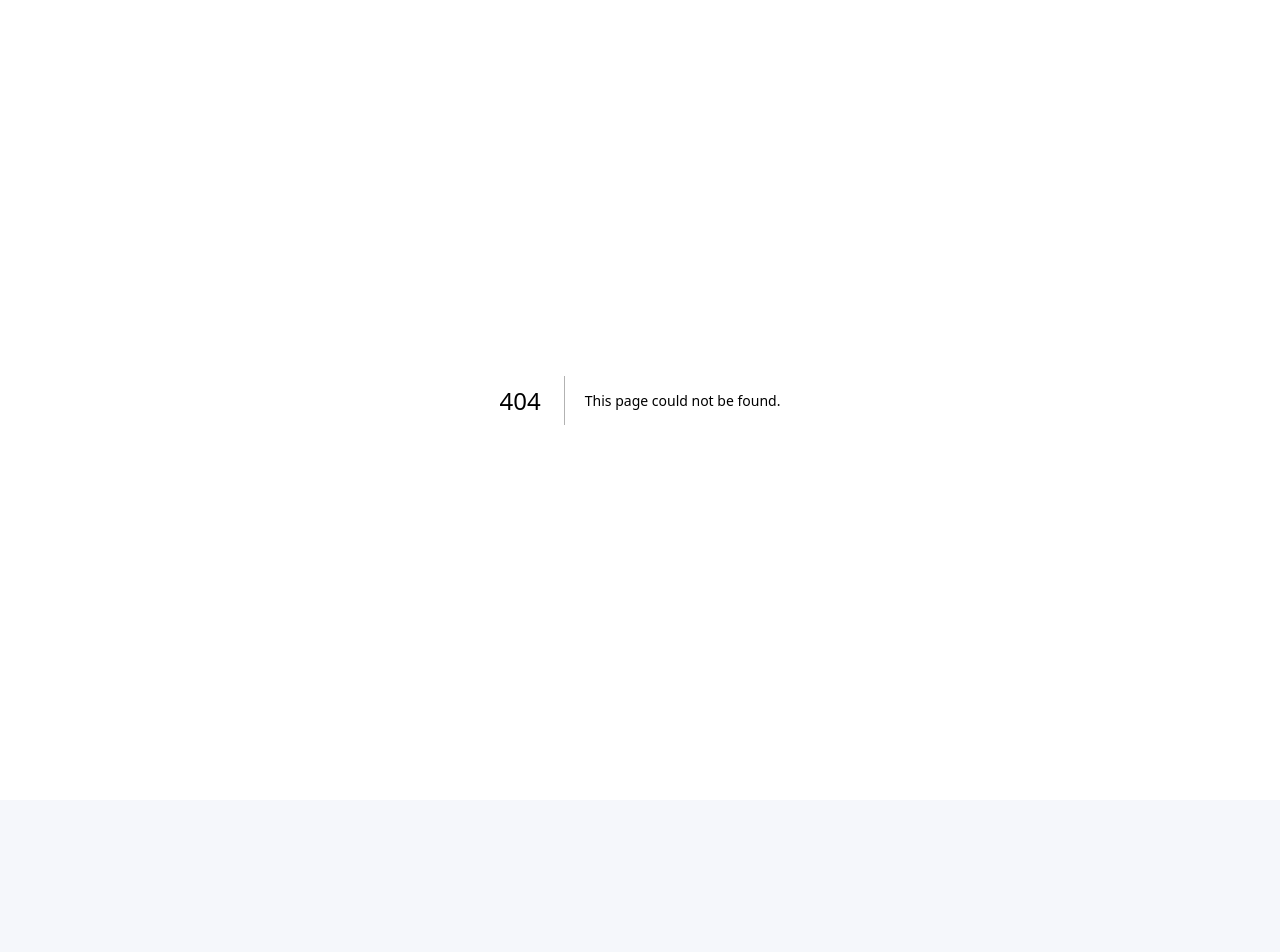
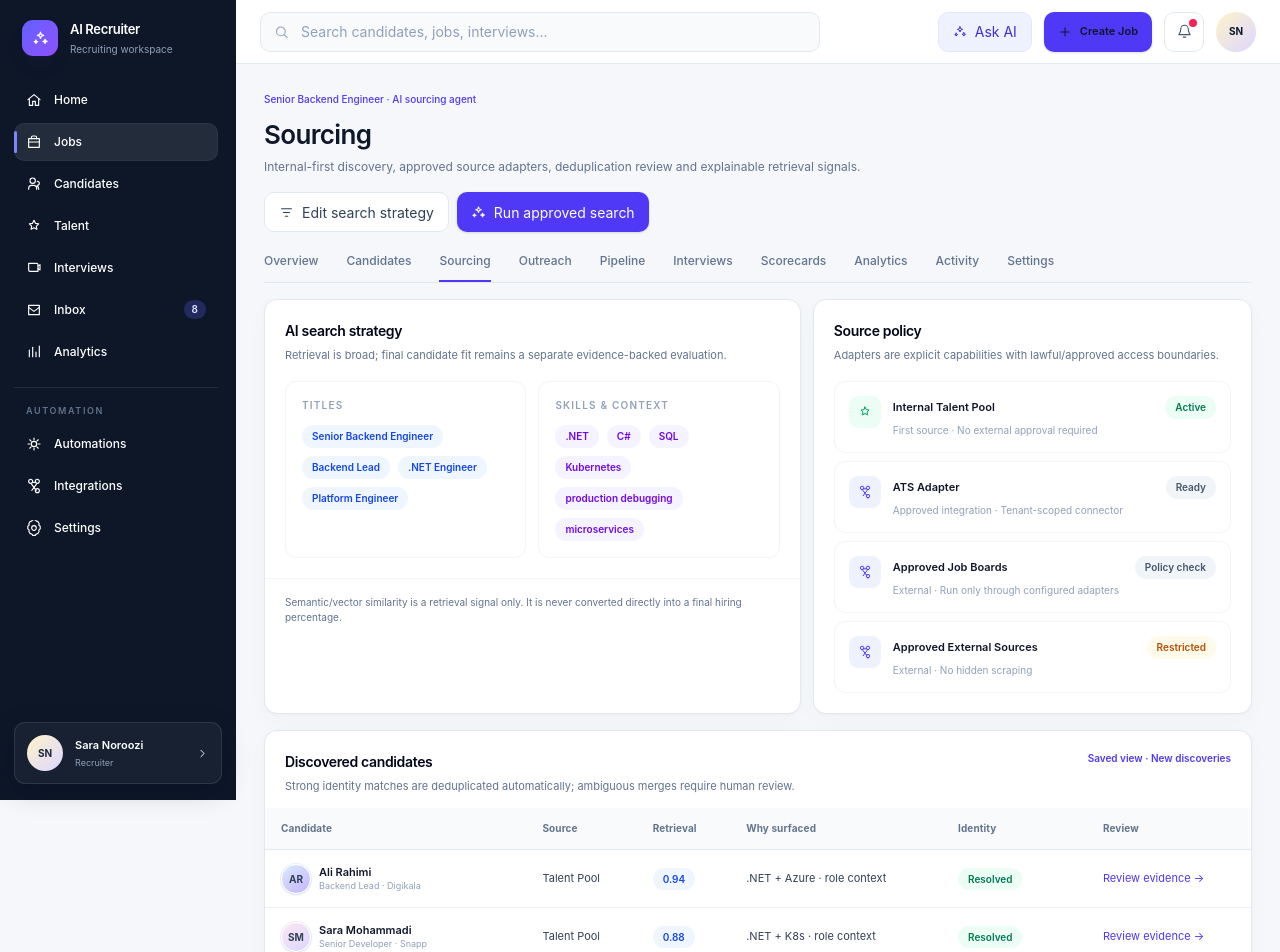
Before and after one commit to sajadcut/interview, a Next.js app in the folder apps/web/: page /app/jobs/senior-backend-engineer/sourcing in a window 1280 px wide. Before the commit this address had no page. Shown: the top 952 px of the page. Before the commit the page ends 800 px from the top, so only its background shows below. Built offline with nearby package versions, Linux system fonts and the light colour scheme.

Commit message:
feat(m2): add sourcing agent workspace

```diff
--- /dev/null
+++ b/apps/web/app/app/jobs/senior-backend-engineer/sourcing/page.tsx
@@ -0,0 +1,100 @@
+import { candidates, jobTabs } from "../../../../../lib/demo-data";
+import { Icon } from "../../../../../components/product/icon";
+import {
+  Panel,
+  PersonAvatar,
+  Pill,
+  SectionHeader,
+  ToolbarButton,
+  WorkspaceTabs,
+} from "../../../../../components/product/recruiting-ui";
+
+const sources = [
+  ["Internal Talent Pool", "Active", "First source", "No external approval required"],
+  ["ATS Adapter", "Ready", "Approved integration", "Tenant-scoped connector"],
+  ["Approved Job Boards", "Policy check", "External", "Run only through configured adapters"],
+  ["Approved External Sources", "Restricted", "External", "No hidden scraping"],
+] as const;
+
+export default function JobSourcingPage() {
+  return (
+    <div className="space-y-4">
+      <div className="flex flex-wrap items-end justify-between gap-4">
+        <div>
+          <div className="mb-2 text-[10px] font-medium text-indigo-600">Senior Backend Engineer · AI sourcing agent</div>
+          <h1 className="text-[26px] font-semibold tracking-tight">Sourcing</h1>
+          <p className="mt-1 text-[12px] text-slate-500">
+            Internal-first discovery, approved source adapters, deduplication review and explainable retrieval signals.
+          </p>
+        </div>
+        <div className="flex gap-2">
+          <ToolbarButton icon="filter">Edit search strategy</ToolbarButton>
+          <ToolbarButton primary icon="sparkles">Run approved search</ToolbarButton>
+        </div>
+      </div>
+
+      <WorkspaceTabs tabs={jobTabs} active="Sourcing" />
+
+      <div className="grid gap-3 xl:grid-cols-[1.1fr_.9fr]">
+        <Panel>
+          <SectionHeader title="AI search strategy" subtitle="Retrieval is broad; final candidate fit remains a separate evidence-backed evaluation." />
+          <div className="grid gap-3 p-5 pt-4 md:grid-cols-2">
+            <div className="rounded-[11px] border border-slate-100 p-4">
+              <div className="text-[10px] font-semibold uppercase tracking-[.12em] text-slate-400">Titles</div>
+              <div className="mt-3 flex flex-wrap gap-2">
+                {["Senior Backend Engineer", "Backend Lead", ".NET Engineer", "Platform Engineer"].map((item) => <Pill key={item} tone="blue">{item}</Pill>)}
+              </div>
+            </div>
+            <div className="rounded-[11px] border border-slate-100 p-4">
+              <div className="text-[10px] font-semibold uppercase tracking-[.12em] text-slate-400">Skills & context</div>
+              <div className="mt-3 flex flex-wrap gap-2">
+                {[".NET", "C#", "SQL", "Kubernetes", "production debugging", "microservices"].map((item) => <Pill key={item} tone="violet">{item}</Pill>)}
+              </div>
+            </div>
+          </div>
+          <div className="border-t border-slate-100 px-5 py-4 text-[10px] text-slate-500">
+            Semantic/vector similarity is a retrieval signal only. It is never converted directly into a final hiring percentage.
+          </div>
+        </Panel>
+
+        <Panel>
+          <SectionHeader title="Source policy" subtitle="Adapters are explicit capabilities with lawful/approved access boundaries." />
+          <div className="space-y-2 p-5 pt-4">
+            {sources.map(([name, state, kind, note], index) => (
+              <div key={name} className="flex items-start gap-3 rounded-[11px] border border-slate-100 p-3.5">
+                <div className={`grid h-8 w-8 place-items-center rounded-[9px] ${index === 0 ? "bg-emerald-50 text-emerald-600" : "bg-indigo-50 text-indigo-600"}`}>
+                  <Icon name={index === 0 ? "talent" : "integrations"} size={14} />
+                </div>
+                <div className="min-w-0 flex-1">
+                  <div className="flex items-center justify-between gap-3"><span className="text-[11px] font-semibold">{name}</span><Pill tone={state === "Active" ? "green" : state === "Restricted" ? "amber" : "slate"}>{state}</Pill></div>
+                  <div className="mt-1 text-[10px] text-slate-400">{kind} · {note}</div>
+                </div>
+              </div>
+            ))}
+          </div>
+        </Panel>
+      </div>
+
+      <Panel>
+        <SectionHeader title="Discovered candidates" subtitle="Strong identity matches are deduplicated automatically; ambiguous merges require human review." action={<span className="text-[10px] font-semibold text-indigo-600">Saved view · New discoveries</span>} />
+        <div className="overflow-x-auto pt-3">
+          <table className="data-table">
+            <thead><tr>{["Candidate", "Source", "Retrieval", "Why surfaced", "Identity", "Review"].map((head) => <th key={head}>{head}</th>)}</tr></thead>
+            <tbody>
+              {candidates.slice(0, 5).map((candidate, index) => (
+                <tr key={candidate.id}>
+                  <td><div className="flex items-center gap-2"><PersonAvatar name={candidate.name} size={30} tone={candidate.tone} /><div><div className="font-semibold text-slate-900">{candidate.name}</div><div className="text-[9px] text-slate-400">{candidate.role} · {candidate.company}</div></div></div></td>
+                  <td>{index < 2 ? "Talent Pool" : candidate.source}</td>
+                  <td><Pill tone="blue">{(0.94 - index * 0.06).toFixed(2)}</Pill></td>
+                  <td>{candidate.skills.slice(0, 2).join(" + ")} · role context</td>
+                  <td><Pill tone={index === 3 ? "amber" : "green"}>{index === 3 ? "Merge review" : "Resolved"}</Pill></td>
+                  <td><button className="text-[10px] font-semibold text-indigo-600">Review evidence →</button></td>
+                </tr>
+              ))}
+            </tbody>
+          </table>
+        </div>
+      </Panel>
+    </div>
+  );
+}
```
